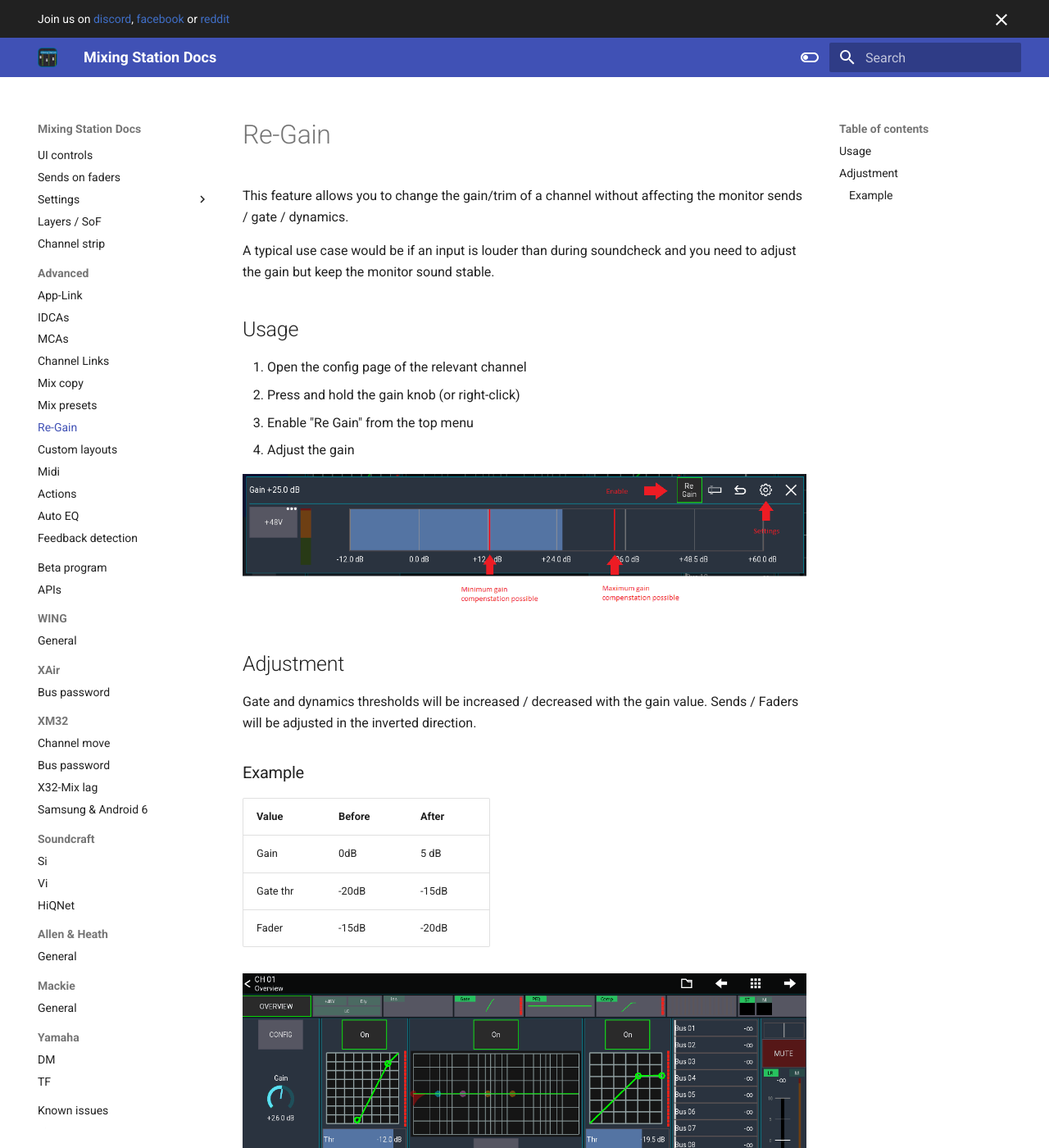
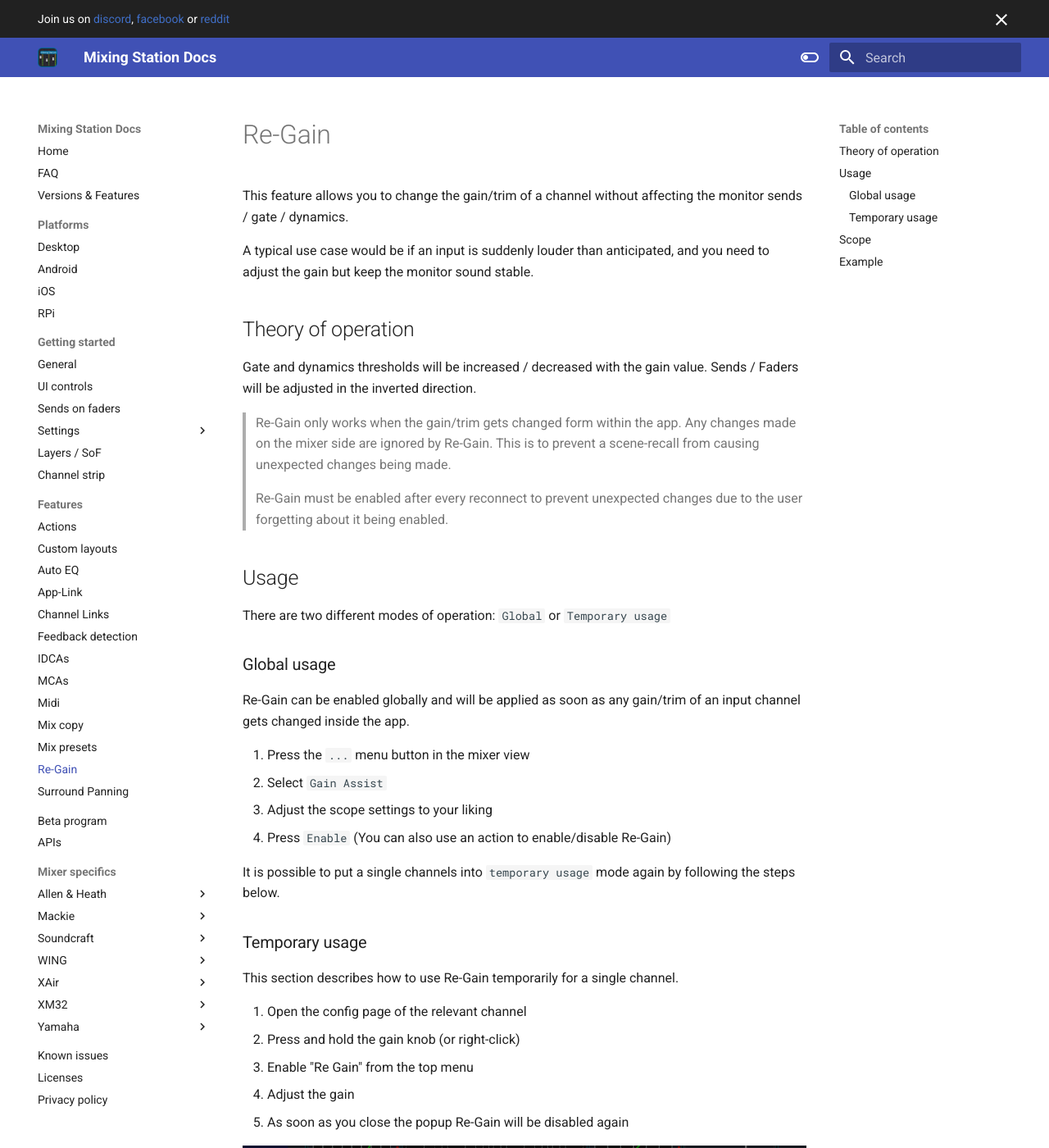
Before and after one commit to davidgiga1993/mixing-station-docs, an MkDocs documentation site: the page built from docs/re-gain.md, in a window 1280 px wide and 1400 px high. Shown: the whole window at 82% size. Built offline with MkDocs 1.6.1 and Material for MkDocs 9.7.7, drawn with Linux system fonts in a browser that asks for light colours; some of the changed text lies outside the part shown.

Commit message:
docs: re-gain and surround pan

```diff
--- a/docs/re-gain.md
+++ b/docs/re-gain.md
@@ -2,24 +2,72 @@
 
 This feature allows you to change the gain/trim of a channel without affecting the monitor sends / gate / dynamics.
 
-A typical use case would be if an input is louder than during soundcheck and you need to adjust the gain but keep the
+A typical use case would be if an input is suddenly louder than anticipated, and you need to adjust the gain but keep
+the
 monitor sound stable.
 
+## Theory of operation
+
+Gate and dynamics thresholds will be increased / decreased with the gain value.
+Sends / Faders will be adjusted in the inverted direction.
+
+> Re-Gain only works when the gain/trim gets changed form within the app. Any changes made on the mixer side
+> are ignored by Re-Gain. This is to prevent a scene-recall from causing unexpected changes being made.
+
+> Re-Gain must be enabled after every reconnect to prevent unexpected changes due to the user forgetting about it being
+> enabled.
+
 ## Usage
+
+There are two different modes of operation: `Global` or `Temporary usage`
+
+### Global usage
+
+Re-Gain can be enabled globally and will be applied as soon as any gain/trim of an input channel gets changed
+inside the app.
+
+1. Press the `...` menu button in the mixer view
+2. Select `Gain Assist`
+3. Adjust the scope settings to your liking
+4. Press `Enable` (You can also use an action to enable/disable Re-Gain)
+
+
+It is possible to put a single channels into `temporary usage` mode again by following the steps below.
+
+
+### Temporary usage
+
+This section describes how to use Re-Gain temporarily for a single channel.
 
 1. Open the config page of the relevant channel
 2. Press and hold the gain knob (or right-click)
 3. Enable "Re Gain" from the top menu
 4. Adjust the gain
+5. As soon as you close the popup Re-Gain will be disabled again
 
 ![Re-Gain popup](img/regain/overview.png)
 
-## Adjustment
+The red lines in the gain slider indicate the minimum/maximum gain adjustment Re-Gain is able to compensate
+without altering the signal relations.
+If you exceed the lines some parameters (for example thresholds, send levels, ...) are at their limit, and any
+further gain adjustments will begin to alter the sound of your mix.
 
-Gate and dynamics thresholds will be increased / decreased with the gain value.
-Sends / Faders will be adjusted in the inverted direction.
+You can press the gear icon to change Re-Gain settings.
 
-### Example
+## Scope
+The scope defines which parameters are adjusted by Re-Gain.
+
+![Scopes](img/regain/scopes.png)
+
+| Scope       | Description                                        |
+|-------------|----------------------------------------------------|
+| Sends       | Adjusts all pre-fader sends > -90dB                |
+| Gate        | Adjusts the gate threshold                         |
+| Compressor  | Adjust the compressor threshold                    |
+| LR          | Compensates the main fader                         |
+| Other mains | Compensates any additional mono/stereo main faders |
+
+## Example
 
 | Value    | Before | After |
 |----------|--------|-------|
--- a/mkdocs.yml
+++ b/mkdocs.yml
@@ -40,41 +40,43 @@
           - User settings: settings/user.md
       - Layers / SoF: layers.md
       - Channel strip: settings/channel-strip.md
-  - Advanced:
+  - Features:
+      - Actions: custom-actions.md
+      - Custom layouts: custom-layouts.md
+      - Auto EQ: auto-eq.md
       - App-Link: app-link.md
+      - Channel Links: channel-links.md
+      - Feedback detection: feedback-detection.md
       - IDCAs: layer-idcas.md
       - MCAs: mca.md
-      - Channel Links: channel-links.md
+      - Midi: midi.md
       - Mix copy: mix-copy.md
       - Mix presets: mix-presets.md
       - Re-Gain: re-gain.md
-      - Custom layouts: custom-layouts.md
-      - Midi: midi.md
-      - Actions: custom-actions.md
-      - Auto EQ: auto-eq.md
-      - Feedback detection: feedback-detection.md
+      - Surround Panning: surround.md
   - Beta program: beta.md
   - APIs: integrations/apis.md
-  - WING:
-      General: wing/general.md
-  - XAir:
-      Bus password: xair/bus-password.md
-  - XM32:
-      Channel move: xm32/channel-move.md
-      Bus password: xm32/bus-password.md
-      X32-Mix lag: xm32/network-compare.md
-      Samsung & Android 6: xm32/samsung-android6.md
-  - Soundcraft:
-      Si: soundcraft/si-performer.md
-      Vi: soundcraft/vi.md
-      HiQNet: soundcraft/hiqnet.md
-  - Allen & Heath:
-      General: ah/general.md
-  - Mackie:
-      General: mackie/general.md
-  - Yamaha:
-      DM: yamaha/dm.md
-      TF: yamaha/tf.md
+  - Mixer specifics:
+      - Allen & Heath:
+          General: ah/general.md
+      - Mackie:
+          General: mackie/general.md
+      - Soundcraft:
+          Si: soundcraft/si-performer.md
+          Vi: soundcraft/vi.md
+          HiQNet: soundcraft/hiqnet.md
+      - WING:
+          General: wing/general.md
+      - XAir:
+          Bus password: xair/bus-password.md
+      - XM32:
+          Channel move: xm32/channel-move.md
+          Bus password: xm32/bus-password.md
+          X32-Mix lag: xm32/network-compare.md
+          Samsung & Android 6: xm32/samsung-android6.md
+      - Yamaha:
+          DM: yamaha/dm.md
+          TF: yamaha/tf.md
 
   - Known issues: known-issues.md
   - Licenses: license/overview.md
--- /dev/null
+++ b/sort-requirements.txt
@@ -0,0 +1 @@
+ruamel.yaml==0.18.6
```
Also changed, not shown: docs/surround.md (added, +38 -0 lines), sort-nav.py (added, +38 -0 lines), docs/img/regain/scopes.png (added), docs/img/surround-pan-popup.png (added), docs/img/surround-pan.png (added).
